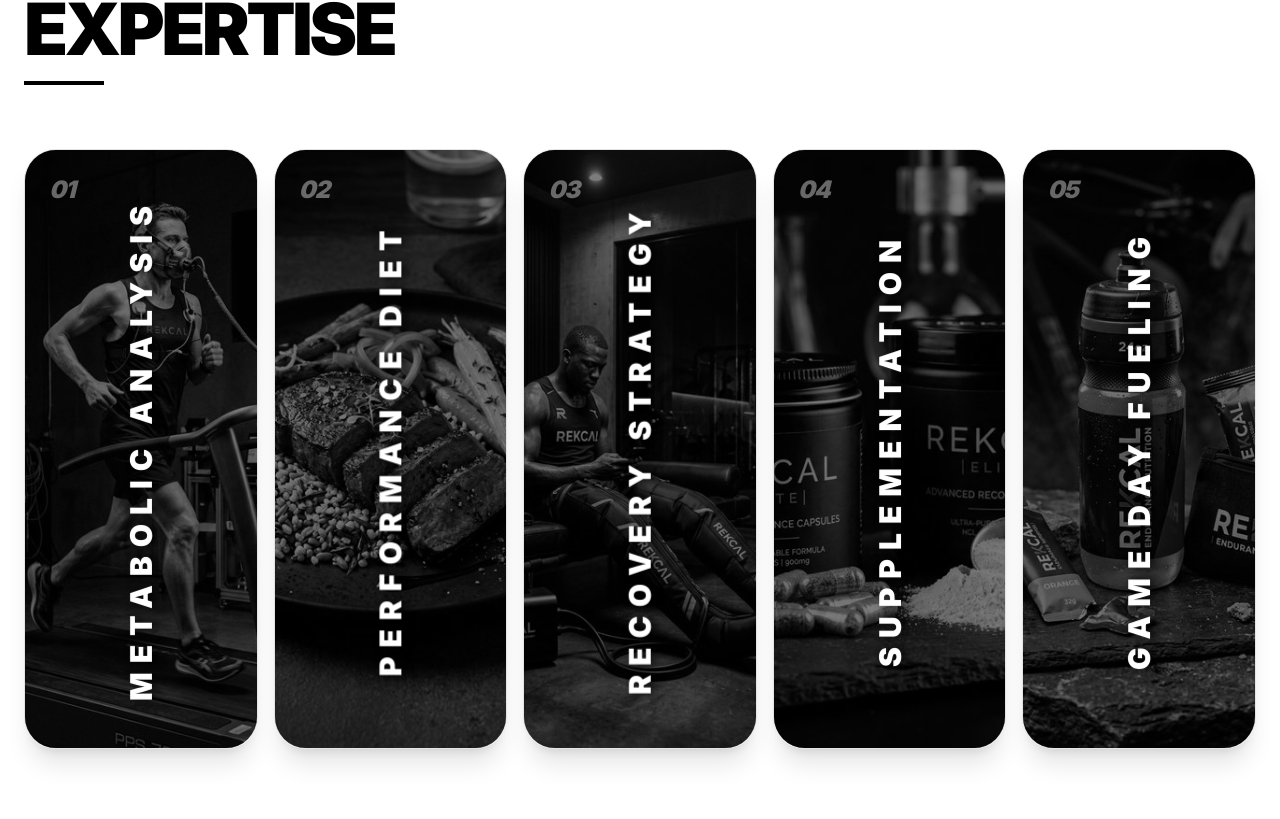
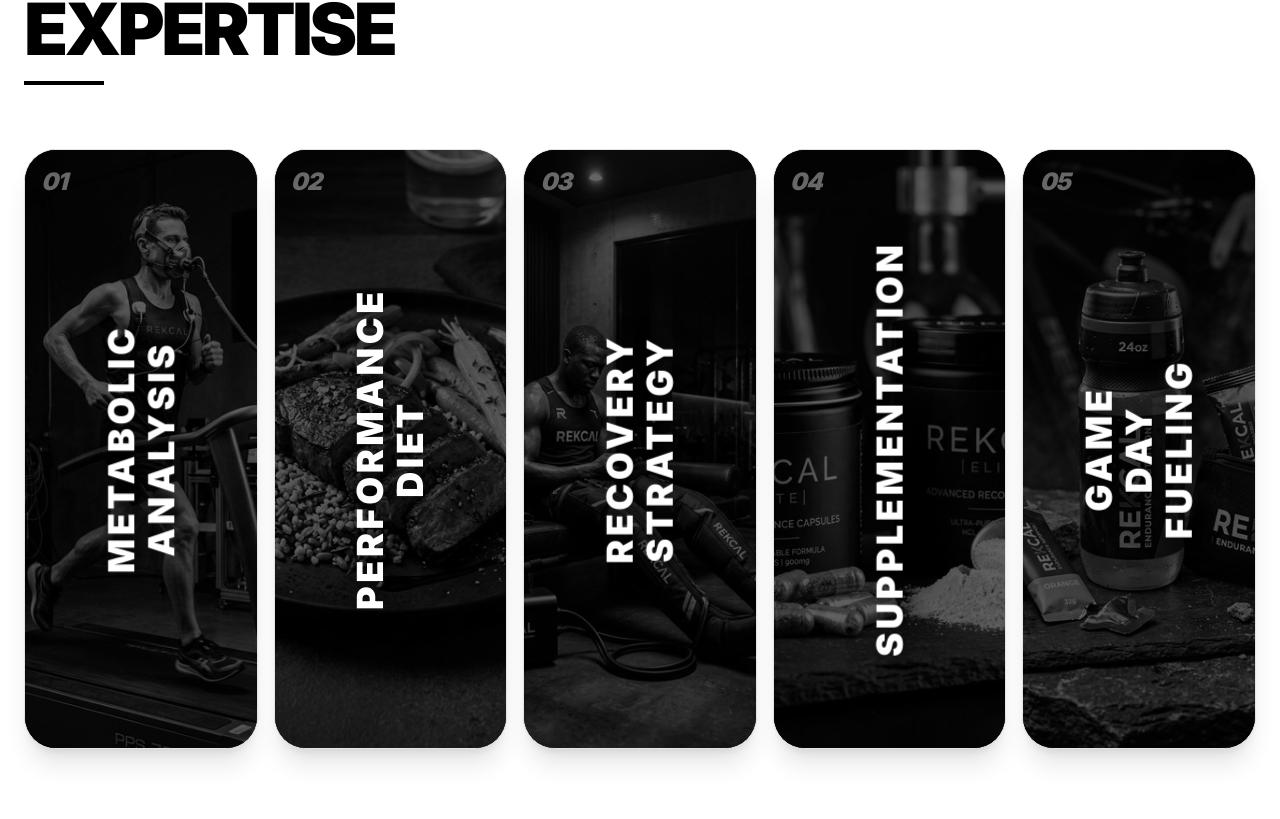
Before and after one commit to idformike1/Personal-Website-7, a Next.js app: page / in a window 1280 px wide. Shown: the part 1761-2580 px from the top of the page. Built offline with nearby package versions, Linux system fonts and the light colour scheme.

Commit message:
our performance expertise via GSAP done

```diff
--- a/components/sections/Expertises.tsx
+++ b/components/sections/Expertises.tsx
@@ -1,6 +1,7 @@
 "use client";
-import React from "react";
+import React, { useState, useRef, useLayoutEffect, useEffect } from "react";
 import Image from "next/image";
+import { gsap } from "gsap";
 
 const EXPERTISES = [
   {
@@ -36,9 +37,101 @@
 ];
 
 export default function Expertises() {
+  const [activeIndex, setActiveIndex] = useState<number | null>(null);
+  const cardsRef = useRef<(HTMLDivElement | null)[]>([]);
+  const [isMobile, setIsMobile] = useState(false);
+
+  // Initial check for mobile viewport
+  useEffect(() => {
+    const handleResize = () => setIsMobile(window.innerWidth < 768);
+    handleResize();
+    window.addEventListener("resize", handleResize);
+    return () => window.removeEventListener("resize", handleResize);
+  }, []);
+
+  useLayoutEffect(() => {
+    cardsRef.current.forEach((card, index) => {
+      if (!card) return;
+
+      const isExpanded = activeIndex === index;
+      const desc = card.querySelector(".expertise-desc");
+      const titleWrapper = card.querySelector(".expertise-title-wrapper");
+      const image = card.querySelector(".expertise-img");
+      const overlay = card.querySelector(".expertise-overlay");
+
+      // KILL existing animations on these elements to prevent fighting
+      gsap.killTweensOf([card, desc, titleWrapper, image, overlay]);
+
+      // 1. MOBILE ANIMATION (Height-based)
+      if (isMobile) {
+        gsap.set(card, { flexGrow: 0, flexBasis: "auto" });
+        gsap.to(card, {
+          height: isExpanded ? 240 : 100,
+          duration: 0.5,
+          ease: "power2.out",
+          overwrite: "auto"
+        });
+      }
+      // 2. DESKTOP ANIMATION (Flex-based expansion)
+      else {
+        gsap.set(card, { height: "100%" }); // Ensure full height on desktop
+        gsap.to(card, {
+          flexGrow: isExpanded ? 5 : 1,
+          flexBasis: "0%",
+          duration: 0.8,
+          ease: "expo.out",
+          overwrite: "auto"
+        });
+      }
+
+      // 3. TITLE ROTATION & SCALE (Common)
+      if (titleWrapper) {
+        gsap.to(titleWrapper, {
+          rotate: isExpanded ? 0 : (isMobile ? 0 : -90),
+          scale: isExpanded ? 1.05 : 1,
+          duration: 0.7,
+          ease: "power3.inOut"
+        });
+      }
+
+      // 4. DESCRIPTION REVEAL (Common)
+      if (desc) {
+        gsap.to(desc, {
+          y: isExpanded ? 0 : "120%",
+          autoAlpha: isExpanded ? 1 : 0,
+          duration: 0.5,
+          ease: "power2.out"
+        });
+      }
+
+      // 5. IMAGE VISUALS (Common)
+      if (image) {
+        gsap.to(image, {
+          filter: isExpanded ? "grayscale(0%)" : "grayscale(100%)",
+          scale: isExpanded ? 1.1 : 1,
+          duration: 1,
+          ease: "power2.out"
+        });
+      }
+
+      // 6. OVERLAY TINT (Common)
+      if (overlay) {
+        gsap.to(overlay, {
+          backgroundColor: isExpanded ? "rgba(0,0,0,0.3)" : "rgba(0,0,0,0.6)",
+          duration: 0.5
+        });
+      }
+    });
+  }, [activeIndex, isMobile]);
+
+  const handleInteraction = (index: number) => {
+    setActiveIndex(activeIndex === index ? null : index);
+  };
+
   return (
     <section id="prestations" className="py-32 bg-white overflow-hidden">
       <div className="container mx-auto px-6">
+        {/* Header Section */}
         <div className="mb-16">
           <h2 className="text-5xl md:text-7xl font-black text-black uppercase tracking-tighter leading-none mb-4">
             OUR PERFORMANCE<br />EXPERTISE
@@ -46,53 +139,61 @@
           <div className="w-20 h-1 bg-black" />
         </div>
 
-        {/* HIGH-FIDELITY HORIZONTAL ACCORDION - REVERTED STABLE HOVER VERSION */}
+        {/* CARDS WRAPPER */}
         <div className="flex flex-col md:flex-row h-auto md:h-[600px] w-full gap-4 items-stretch">
           {EXPERTISES.map((exp, index) => (
             <div
               key={exp.id}
-              className="group relative h-[450px] md:h-full w-full md:flex-[1] md:hover:flex-[5] transition-all duration-1000 ease-[cubic-bezier(0.25,1,0.5,1)] overflow-hidden rounded-[2rem] cursor-pointer shadow-xl border border-zinc-200"
+              ref={(el) => { cardsRef.current[index] = el; }}
+              onClick={() => handleInteraction(index)}
+              onMouseEnter={() => !isMobile && setActiveIndex(index)}
+              onMouseLeave={() => !isMobile && setActiveIndex(null)}
+              className="relative w-full overflow-hidden rounded-2xl md:rounded-[2rem]
+                         cursor-pointer shadow-xl border border-zinc-200 bg-zinc-900 overflow-hidden"
+              style={{
+                height: isMobile ? "100px" : "100%",
+                flexGrow: 1,
+                flexBasis: isMobile ? "auto" : "0%"
+              }}
             >
-              {/* Background Image Layer */}
-              <div className="absolute inset-0 z-0">
+              {/* Image Layer */}
+              <div className="absolute inset-0 z-0 pointer-events-none">
                 <Image
                   src={exp.image}
                   alt={exp.title}
                   fill
                   priority={index < 3}
                   sizes="(max-width: 768px) 100vw, (max-width: 1200px) 50vw, 33vw"
-                  className="object-cover grayscale group-hover:grayscale-0 transition-all duration-1000 group-hover:scale-105"
+                  className="expertise-img object-cover"
                 />
-                <div className="absolute inset-0 bg-black/50 group-hover:bg-black/20 transition-colors duration-1000" />
+                <div className="expertise-overlay absolute inset-0" />
               </div>
 
-              {/* VERTICAL PIVOT TITLE (Responsive Rotation) */}
-              <div className="absolute inset-0 z-20 flex items-center justify-center pointer-events-none">
-                <div
-                  className="transition-all duration-700 ease-[cubic-bezier(0.25,1,0.5,1)] transform
-                             rotate-0 md:-rotate-90 md:group-hover:rotate-0 group-hover:scale-110"
-                >
-                  <h3 className="text-white font-black text-sm md:text-xl lg:text-3xl uppercase tracking-[0.3em] whitespace-nowrap drop-shadow-[0_4px_4px_rgba(0,0,0,0.8)]">
+              {/* Title Section */}
+              <div className="absolute inset-0 z-20 flex items-center justify-center pointer-events-none p-4">
+                <div className="expertise-title-wrapper">
+                  <h3 className="text-white font-black text-lg md:text-2xl lg:text-4xl uppercase tracking-[0.1em] text-center drop-shadow-[0_4px_12px_rgba(0,0,0,0.9)] max-w-[80vw] md:max-w-none">
                     {exp.title}
                   </h3>
                 </div>
               </div>
 
-              {/* Bottom Description (Reveals on Hover) */}
-              <div className="absolute bottom-0 left-0 w-full p-8 z-20 translate-y-full group-hover:translate-y-0 transition-transform duration-700 delay-100">
-                <div className="bg-black/80 backdrop-blur-md p-6 rounded-2xl border border-white/10">
-                  <p className="text-white text-sm md:text-base leading-relaxed font-medium">
-                    {exp.desc}
-                  </p>
-                </div>
+              {/* Description Section */}
+              <div className="expertise-desc absolute bottom-0 left-0 w-full p-6 z-20">
+                <p className="text-white text-xs md:text-lg lg:text-xl leading-relaxed font-semibold drop-shadow-[0_2px_4px_rgba(0,0,0,0.8)]">
+                  {exp.desc}
+                </p>
               </div>
 
               {/* ID Badge */}
-              <div className="absolute top-6 left-6 z-20">
-                <span className="text-white/40 font-black text-2xl tracking-tighter italic">
+              <div className="absolute top-4 left-4 z-20">
+                <span className="text-white/40 font-black text-sm md:text-2xl tracking-tighter italic">
                   {exp.id}
                 </span>
               </div>
+
+              {/* Click Hover Feedback */}
+              <div className="absolute inset-0 z-30 bg-white/0 hover:bg-white/5 transition-colors duration-300 pointer-events-none" />
             </div>
           ))}
         </div>
--- a/package.json
+++ b/package.json
@@ -10,6 +10,7 @@
   },
   "dependencies": {
     "framer-motion": "^12.38.0",
+    "gsap": "^3.14.2",
     "lenis": "^1.3.20",
     "next": "16.2.1",
     "react": "19.2.4",
```
Also changed, not shown: 1 other file (tests, documents, lock files or other folders).
